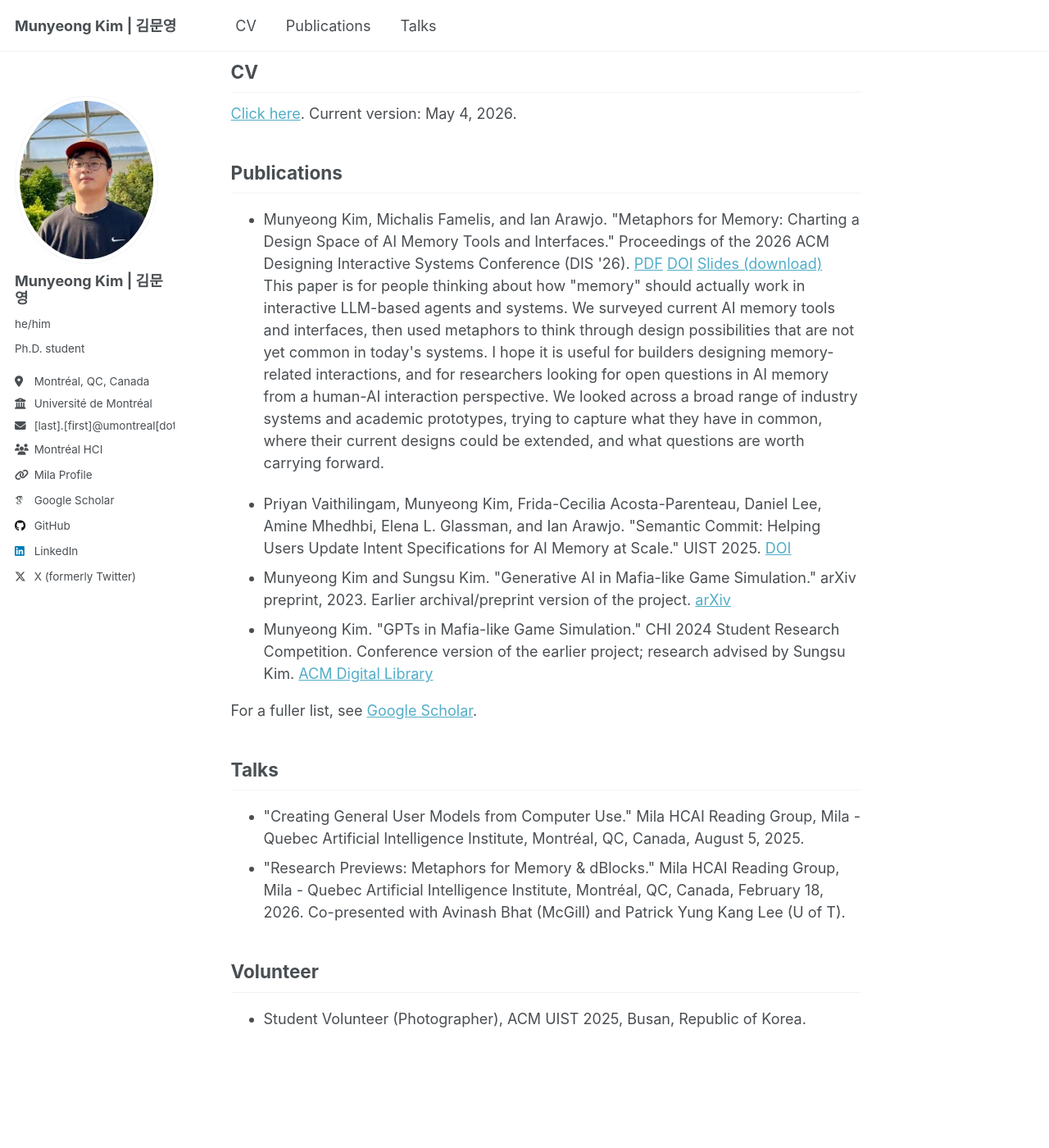
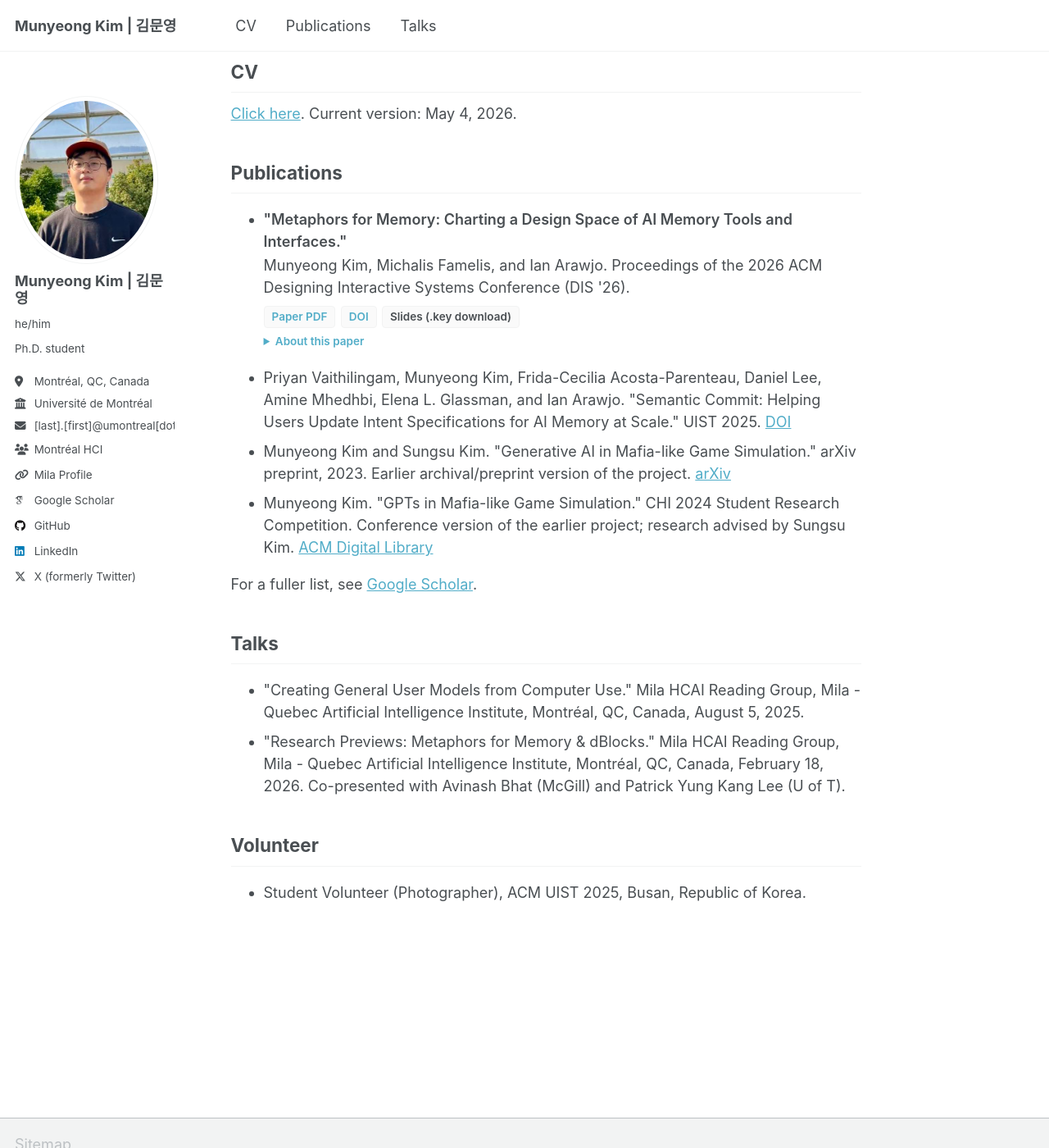
Before and after one commit to MunyeongKim/munyeongkim.github.io, a Jekyll site: the page built from _pages/about.md, in a window 1280 px wide and 1400 px high, scrolled down 521 px. Shown: the whole window at 82% size. Built offline with Jekyll 4.4.1, drawn with Linux system fonts in a browser that asks for light colours; some web fonts are replaced; a script that is not in the unit is left out.

Commit message:
Improve publication link layout

```diff
--- a/_pages/about.md
+++ b/_pages/about.md
@@ -29,8 +29,18 @@ Find Me
 <section id="publications">
   <h2>Publications</h2>
   <ul>
-    <li>Munyeong Kim, Michalis Famelis, and Ian Arawjo. "Metaphors for Memory: Charting a Design Space of AI Memory Tools and Interfaces." Proceedings of the 2026 ACM Designing Interactive Systems Conference (DIS '26). <a href="/files/dis26-163-metaphors-for-memory.pdf">PDF</a> <a href="https://doi.org/10.1145/3800645.3812979">DOI</a> <a href="/files/dis26-metaphors-for-memory-slides.key">Slides (download)</a>
-      <p>This paper is for people thinking about how "memory" should actually work in interactive LLM-based agents and systems. We surveyed current AI memory tools and interfaces, then used metaphors to think through design possibilities that are not yet common in today's systems. I hope it is useful for builders designing memory-related interactions, and for researchers looking for open questions in AI memory from a human-AI interaction perspective. We looked across a broad range of industry systems and academic prototypes, trying to capture what they have in common, where their current designs could be extended, and what questions are worth carrying forward.</p>
+    <li class="publication-item publication-item--featured">
+      <span class="pub-title">"Metaphors for Memory: Charting a Design Space of AI Memory Tools and Interfaces."</span>
+      <span class="pub-citation">Munyeong Kim, Michalis Famelis, and Ian Arawjo. Proceedings of the 2026 ACM Designing Interactive Systems Conference (DIS '26).</span>
+      <div class="pub-actions" aria-label="Links for Metaphors for Memory">
+        <a class="pub-action" href="/files/dis26-163-metaphors-for-memory.pdf">Paper PDF</a>
+        <a class="pub-action" href="https://doi.org/10.1145/3800645.3812979">DOI</a>
+        <a class="pub-action pub-action--download" href="/files/dis26-metaphors-for-memory-slides.key">Slides (.key download)</a>
+      </div>
+      <details class="pub-note">
+        <summary>About this paper</summary>
+        <p>This paper is for people thinking about how "memory" should actually work in interactive LLM-based agents and systems. We surveyed current AI memory tools and interfaces, then used metaphors to think through design possibilities that are not yet common in today's systems. I hope it is useful for builders designing memory-related interactions, and for researchers looking for open questions in AI memory from a human-AI interaction perspective. We looked across a broad range of industry systems and academic prototypes, trying to capture what they have in common, where their current designs could be extended, and what questions are worth carrying forward.</p>
+      </details>
     </li>
     <li>Priyan Vaithilingam, Munyeong Kim, Frida-Cecilia Acosta-Parenteau, Daniel Lee, Amine Mhedhbi, Elena L. Glassman, and Ian Arawjo. "Semantic Commit: Helping Users Update Intent Specifications for AI Memory at Scale." UIST 2025. <a href="https://doi.org/10.1145/3746059.3747778">DOI</a></li>
     <li>Munyeong Kim and Sungsu Kim. "Generative AI in Mafia-like Game Simulation." arXiv preprint, 2023. Earlier archival/preprint version of the project. <a href="https://arxiv.org/abs/2309.11672">arXiv</a></li>
--- /dev/null
+++ b/_sass/layout/_publications.scss
@@ -0,0 +1,73 @@
+/* ==========================================================================
+   PUBLICATIONS
+   ========================================================================== */
+
+.publication-item--featured {
+  margin-bottom: 1.15em;
+}
+
+.pub-title {
+  display: block;
+  font-weight: 600;
+}
+
+.pub-citation {
+  display: block;
+  margin-top: 0.15em;
+}
+
+.pub-actions {
+  display: flex;
+  flex-wrap: wrap;
+  gap: 0.35rem;
+  margin: 0.45rem 0 0.35rem;
+}
+
+.page__content .pub-action {
+  display: inline-flex;
+  align-items: center;
+  padding: 0.2rem 0.5rem;
+  color: var(--global-link-color);
+  font-family: $sans-serif;
+  font-size: $type-size-6;
+  font-weight: 600;
+  line-height: 1.35;
+  text-decoration: none;
+  background-color: var(--global-code-background-color);
+  border: 1px solid var(--global-border-color);
+  border-radius: $border-radius;
+
+  &:hover {
+    color: var(--global-link-color-hover);
+    text-decoration: none;
+    border-color: var(--global-link-color);
+  }
+}
+
+.page__content .pub-action--download {
+  color: var(--global-text-color);
+}
+
+.pub-note {
+  margin: 0.35rem 0 0.9rem;
+  color: var(--global-text-color);
+}
+
+.page__content .pub-note summary {
+  display: list-item;
+  width: fit-content;
+  color: var(--global-link-color);
+  font-family: $sans-serif;
+  font-size: $type-size-6;
+  font-weight: 600;
+  cursor: pointer;
+}
+
+.page__content .pub-note summary:hover {
+  color: var(--global-link-color-hover);
+}
+
+.page__content .pub-note p {
+  margin-top: 0.35rem;
+  font-size: 0.95em;
+}
--- a/assets/css/main.scss
+++ b/assets/css/main.scss
@@ -34,6 +34,7 @@
 
     "layout/page",
     "layout/archive",
+    "layout/publications",
     "layout/sidebar",
     "layout/json_cv",
 
```
